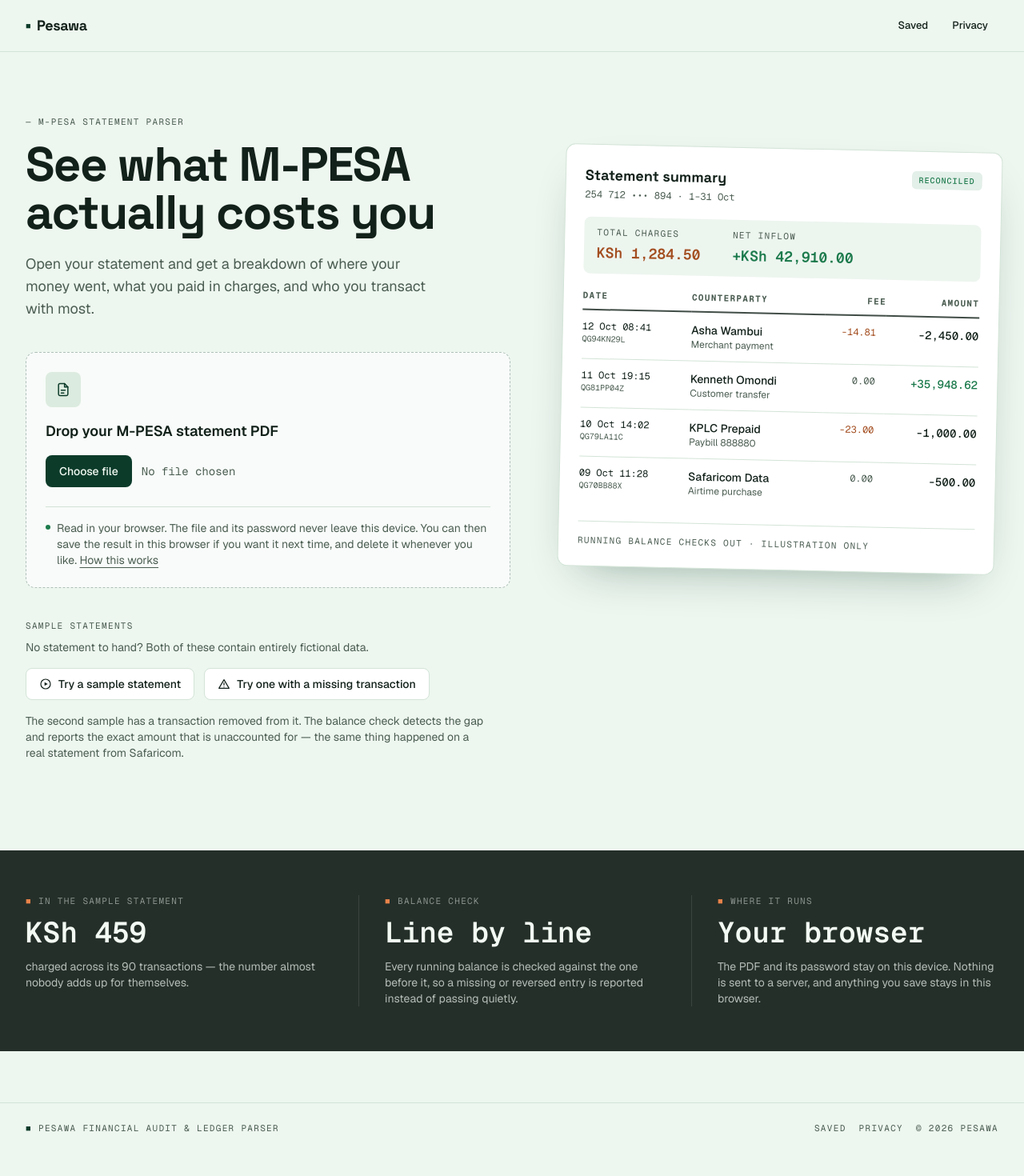
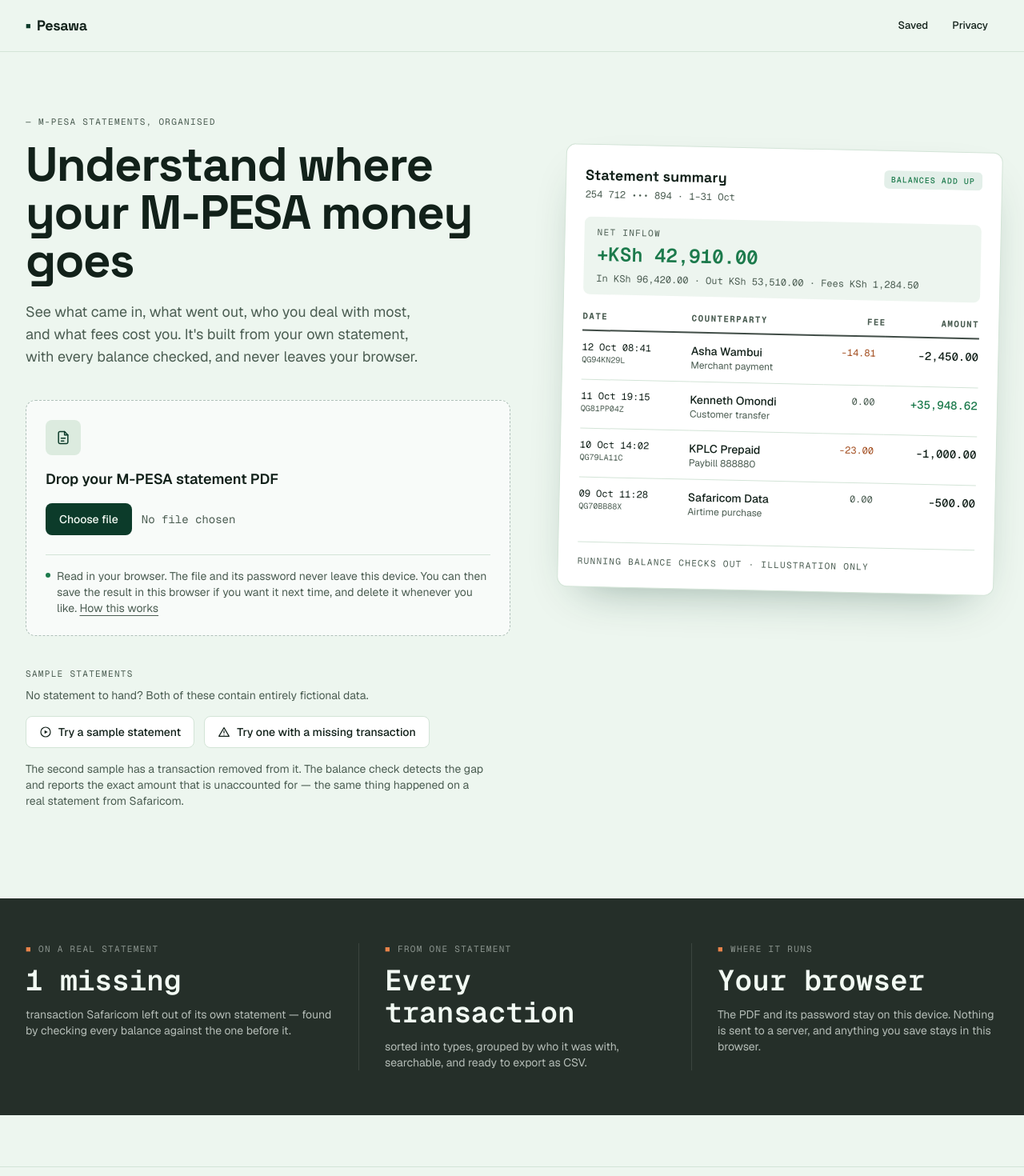
Before and after one commit to khillon-makwana/Pesawa, a Next.js app: page / in a window 1280 px wide. Shown: the top 1470 px of the page at 80% size. Before the commit the page ends 1443 px from the top, so only its background shows below. Built offline with nearby package versions, Linux system fonts and the light colour scheme.

Commit message:
rewrite the home page around understanding your money

```diff
--- a/src/app/(site)/upload-statement-view.tsx
+++ b/src/app/(site)/upload-statement-view.tsx
@@ -122,16 +122,17 @@
         <SiteContainer className="grid items-start gap-12 py-12 lg:grid-cols-[minmax(0,1fr)_minmax(0,0.9fr)] lg:gap-16 lg:py-20">
           <div>
             <p className="eyebrow flex items-center gap-2 text-muted-foreground">
-              <span aria-hidden>—</span> M-PESA statement parser
+              <span aria-hidden>—</span> M-PESA statements, organised
             </p>
 
             <h1 className="mt-4 font-heading text-4xl font-bold tracking-tight sm:text-5xl lg:text-6xl">
-              See what M-PESA actually costs you
+              Understand where your M-PESA money goes
             </h1>
 
             <p className="mt-5 max-w-lg text-lg text-muted-foreground">
-              Open your statement and get a breakdown of where your money went, what you
-              paid in charges, and who you transact with most.
+              See what came in, what went out, who you deal with most, and what fees cost
+              you. It&apos;s built from your own statement, with every balance checked,
+              and never leaves your browser.
             </p>
 
             <div className="mt-10 rounded-xl border border-dashed border-primary/30 bg-card/60 p-6">
--- a/src/app/layout.tsx
+++ b/src/app/layout.tsx
@@ -21,7 +21,8 @@
 
 export const metadata: Metadata = {
   title: 'Pesawa',
-  description: 'Read and reconcile your M-PESA statements'
+  description:
+    'Understand where your M-PESA money goes. Read in your browser, with every balance checked.'
 };
 
 /*
--- a/src/components/marketing/receipt-preview.tsx
+++ b/src/components/marketing/receipt-preview.tsx
@@ -61,20 +61,22 @@
               254 712 ••• 894 · 1–31 Oct
             </p>
           </div>
-          <Badge variant="money-in">Reconciled</Badge>
+          <Badge variant="money-in">Balances add up</Badge>
         </div>
 
-        <div className="mt-5 flex flex-wrap gap-x-10 gap-y-3 rounded-md bg-muted/60 px-4 py-3">
-          <div>
-            <p className="eyebrow text-muted-foreground">Total charges</p>
-            <p className="tabular mt-1 text-lg font-semibold text-accent">KSh 1,284.50</p>
-          </div>
-          <div>
-            <p className="eyebrow text-muted-foreground">Net inflow</p>
-            <p className="tabular mt-1 text-lg font-semibold text-[var(--color-money-in)]">
-              +KSh 42,910.00
-            </p>
-          </div>
+        {/*
+          Money in and out leads, because that is what the page promises; fees
+          are one line of it rather than the headline. In minus out is the net
+          figure, so the card adds up like the real thing.
+        */}
+        <div className="mt-5 rounded-md bg-muted/60 px-4 py-3">
+          <p className="eyebrow text-muted-foreground">Net inflow</p>
+          <p className="tabular mt-1 text-2xl font-semibold text-[var(--color-money-in)]">
+            +KSh 42,910.00
+          </p>
+          <p className="tabular mt-1.5 text-xs text-muted-foreground">
+            In KSh 96,420.00 · Out KSh 53,510.00 · Fees KSh 1,284.50
+          </p>
         </div>
 
         <table className="mt-5 w-full border-collapse text-left">
--- a/src/components/marketing/statistics-band.tsx
+++ b/src/components/marketing/statistics-band.tsx
@@ -1,24 +1,24 @@
 import { SiteContainer } from '@/components/site-container';
 
 /*
- * Three things worth knowing before uploading anything. Every figure here is
- * either from the shipped sample statement and labelled as such, or a plain
- * description of what the parser does — nothing is a claim about averages
- * across real users, because there is no such data.
+ * Three things worth knowing before uploading anything. The first figure is
+ * from the real statement described in docs/parsing.md, and is labelled as
+ * such; the others are plain descriptions of what the app does. Nothing here
+ * is a claim about averages across users, because there is no such data.
  */
 export function StatisticsBand() {
   const items = [
     {
-      label: 'In the sample statement',
-      figure: 'KSh 459',
+      label: 'On a real statement',
+      figure: '1 missing',
       detail:
-        'charged across its 90 transactions — the number almost nobody adds up for themselves.'
+        'transaction Safaricom left out of its own statement — found by checking every balance against the one before it.'
     },
     {
-      label: 'Balance check',
-      figure: 'Line by line',
+      label: 'From one statement',
+      figure: 'Every transaction',
       detail:
-        'Every running balance is checked against the one before it, so a missing or reversed entry is reported instead of passing quietly.'
+        'sorted into types, grouped by who it was with, searchable, and ready to export as CSV.'
     },
     {
       label: 'Where it runs',
```
